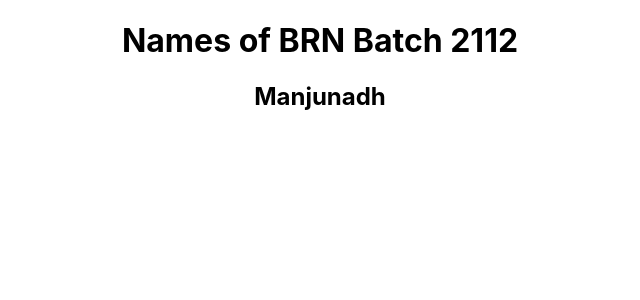
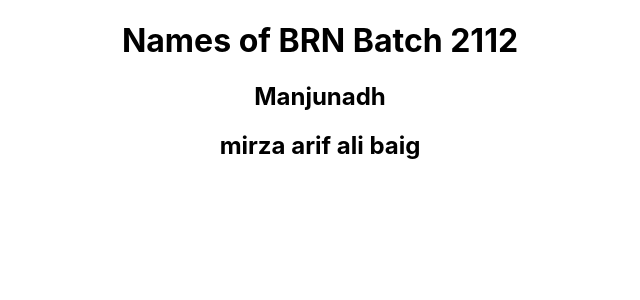
Before and after one commit to manjunadhb/Batch2112, a React (Create React App) app: page / in a window 1280 px wide. Shown: the top 300 px of the page, without its empty margins (320-960 px from the left). Built offline with nearby package versions, Linux system fonts and the light colour scheme.

Commit message:
arif added

```diff
--- a/src/App.js
+++ b/src/App.js
@@ -6,6 +6,7 @@ function App() {
     <div className="App">
       <h1>Names of BRN Batch 2112</h1>
       <h2>Manjunadh</h2>
+      <h2>mirza arif ali baig</h2>
     </div>
   );
 }
```
